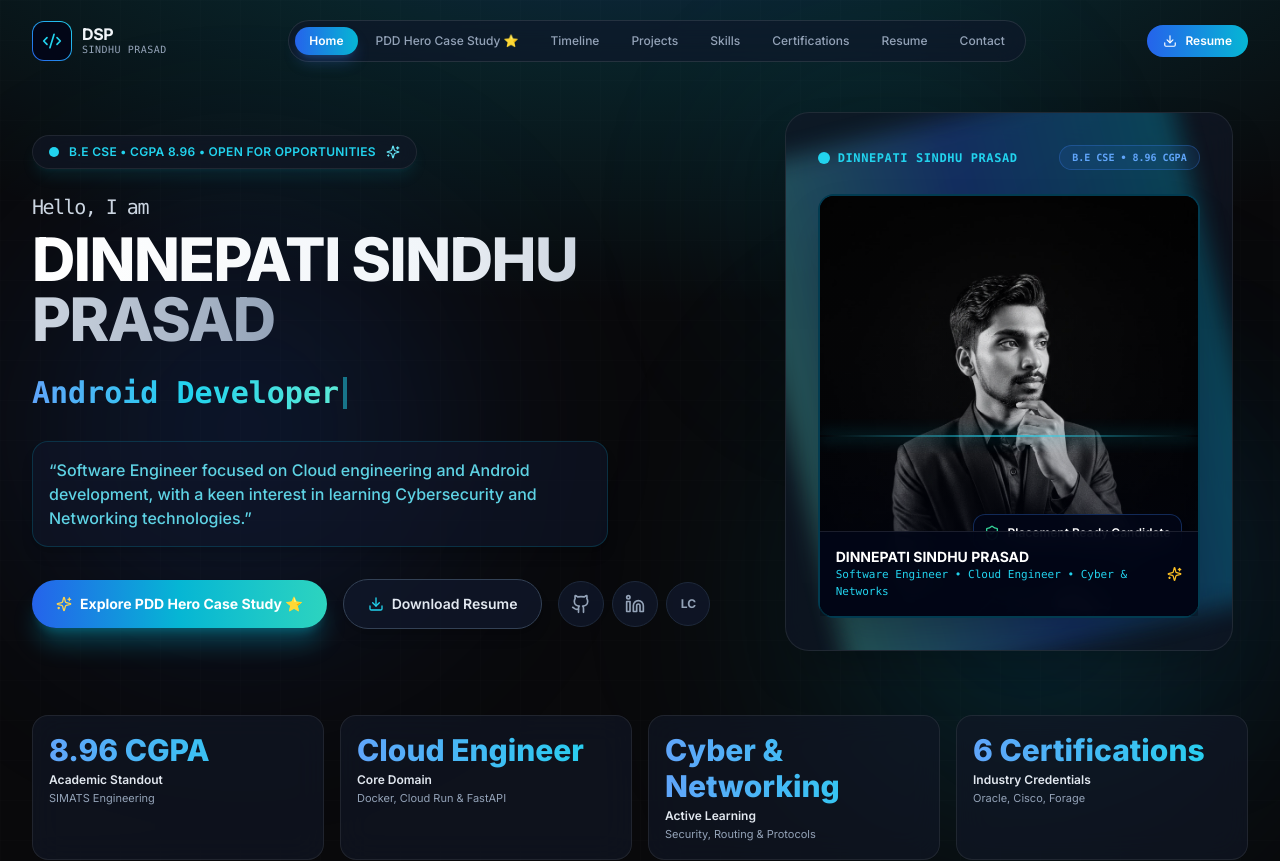
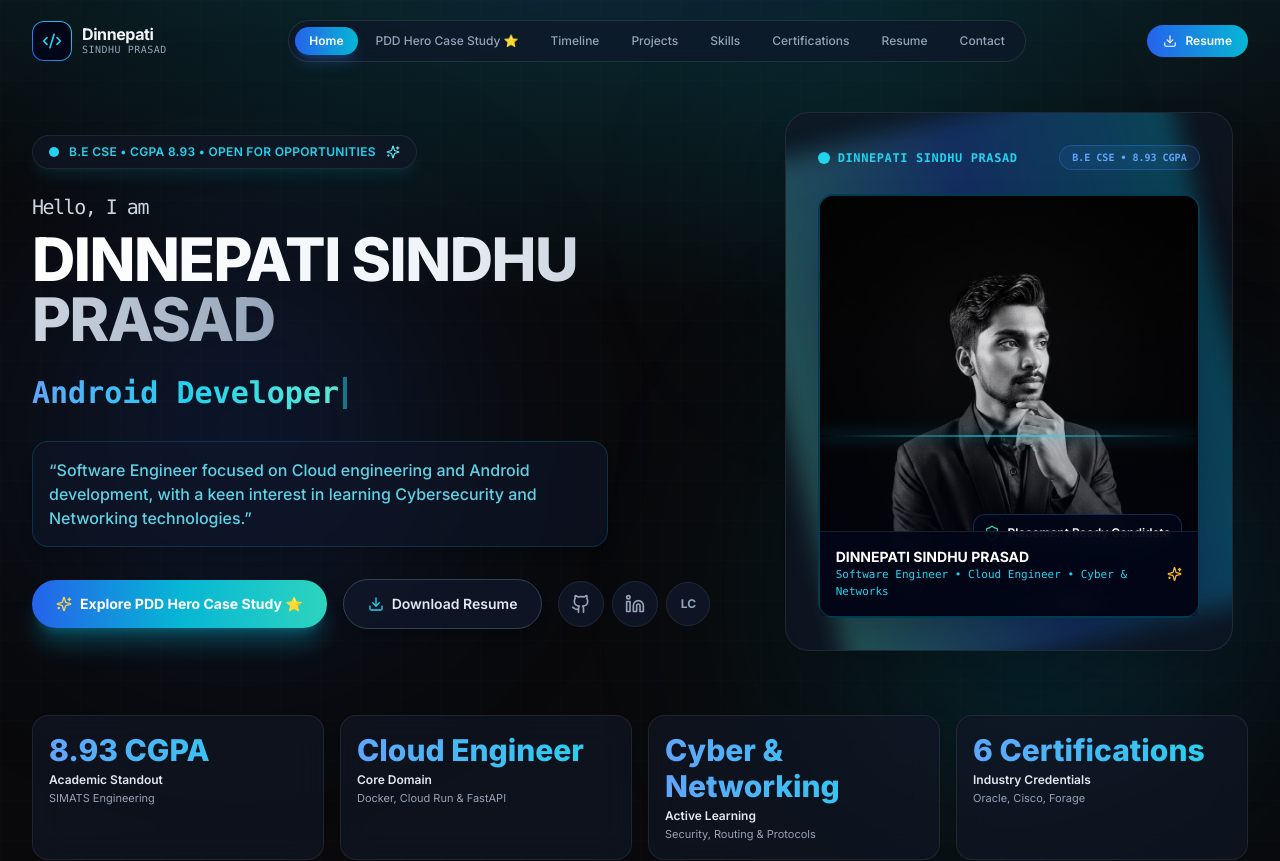
Before and after one commit to dinnepatiprasad56-design/portfolio, a Next.js app: page / in a window 1280 px wide. Shown: the top 861 px of the page. Built offline with nearby package versions, Linux system fonts and the light colour scheme.

Commit message:
fix: replace DSP branding with Dinnepati and update CGPA to 8.93 across all components

```diff
--- a/src/app/layout.tsx
+++ b/src/app/layout.tsx
@@ -32,16 +32,16 @@ export const metadata: Metadata = {
     type: "website",
     locale: "en_US",
     url: "https://github.com/prasad1271",
-    title: "DINNEPATI SINDHU PRASAD | Software Engineer & AI Specialist",
+    title: "DINNEPATI SINDHU PRASAD | Software Engineer & Cloud Engineer",
     description:
-      "Building AI-powered Healthcare Applications and Scalable Software Solutions. CGPA 8.96 B.E CSE Student.",
+      "Cloud Engineering, Android Applications, and Scalable Software Solutions. CGPA 8.93 B.E CSE Student.",
     siteName: "Dinnepati Sindhu Prasad Portfolio",
   },
   twitter: {
     card: "summary_large_image",
-    title: "DINNEPATI SINDHU PRASAD | Software Engineer & AI Specialist",
+    title: "DINNEPATI SINDHU PRASAD | Software Engineer & Cloud Engineer",
     description:
-      "Building AI-powered Healthcare Applications and Scalable Software Solutions.",
+      "Cloud Engineering, Android Applications, and Scalable Software Solutions.",
   },
   robots: {
     index: true,
--- a/src/components/AboutSection.tsx
+++ b/src/components/AboutSection.tsx
@@ -30,7 +30,7 @@ export const AboutSection: React.FC = () => {
     },
     {
       icon: Award,
-      title: "CGPA 8.96",
+      title: "CGPA 8.93",
       subtitle: "Top Tier Academic Record",
       description: "Consistent Excellence & Core CS Mastery",
       badge: "Distinction",
@@ -130,8 +130,8 @@ export const AboutSection: React.FC = () => {
                 {/* SVG Avatar Graphic */}
                 <div className="relative w-full h-80 rounded-2xl bg-gradient-to-b from-slate-950 via-slate-900 to-slate-950 flex flex-col items-center justify-center p-6 border border-slate-800">
                   <div className="w-32 h-32 rounded-full bg-gradient-to-tr from-blue-600 to-cyan-400 p-1 shadow-xl shadow-cyan-500/20 mb-4">
-                    <div className="w-full h-full rounded-full bg-slate-950 flex items-center justify-center text-4xl font-black text-transparent bg-clip-text bg-gradient-to-r from-blue-400 to-cyan-300">
-                      DSP
+                    <div className="w-full h-full rounded-full bg-slate-950 flex items-center justify-center text-xl sm:text-2xl font-black tracking-tight text-transparent bg-clip-text bg-gradient-to-r from-blue-400 to-cyan-300">
+                      Dinnepati
                     </div>
                   </div>
 
@@ -139,7 +139,7 @@ export const AboutSection: React.FC = () => {
                     DINNEPATI SINDHU PRASAD
                   </h3>
                   <p className="text-xs text-cyan-400 font-mono mt-1">
-                    Software & AI Engineer
+                    Software & Cloud Engineer
                   </p>
 
                   <div className="mt-4 flex flex-wrap justify-center gap-2">
@@ -147,7 +147,7 @@ export const AboutSection: React.FC = () => {
                       B.E CSE 2027
                     </span>
                     <span className="px-2.5 py-1 rounded-full text-[10px] font-semibold bg-emerald-500/10 text-emerald-400 border border-emerald-500/20">
-                      CGPA 8.96
+                      CGPA 8.93
                     </span>
                     <span className="px-2.5 py-1 rounded-full text-[10px] font-semibold bg-cyan-500/10 text-cyan-400 border border-cyan-500/20">
                       Chennai, India
--- a/src/components/HeroSection.tsx
+++ b/src/components/HeroSection.tsx
@@ -97,7 +97,7 @@ export const HeroSection: React.FC = () => {
                 <span className="relative inline-flex rounded-full h-2.5 w-2.5 bg-cyan-400"></span>
               </span>
               <span className="text-xs font-semibold tracking-wide uppercase">
-                B.E CSE • CGPA 8.96 • Open for Opportunities
+                B.E CSE • CGPA 8.93 • Open for Opportunities
               </span>
               <Sparkles className="w-3.5 h-3.5 text-cyan-300" />
             </motion.div>
--- a/src/components/Navbar.tsx
+++ b/src/components/Navbar.tsx
@@ -71,7 +71,7 @@ export const Navbar: React.FC = () => {
             </div>
             <div className="flex flex-col">
               <span className="font-bold text-base text-slate-100 tracking-tight leading-none group-hover:text-cyan-400 transition-colors">
-                DSP
+                Dinnepati
               </span>
               <span className="text-[10px] text-slate-400 tracking-wider font-mono">
                 SINDHU PRASAD
--- a/src/components/ResumeSection.tsx
+++ b/src/components/ResumeSection.tsx
@@ -111,7 +111,7 @@ export const ResumeSection: React.FC = () => {
                   </span>
                 </div>
                 <p className="text-xs text-cyan-400 font-mono mt-1">
-                  B.E Computer Science & Engineering • CGPA 8.96 • SIMATS Saveetha University
+                  B.E Computer Science & Engineering • CGPA 8.93 • SIMATS Saveetha University
                 </p>
               </div>
             </div>
@@ -188,7 +188,7 @@ export const ResumeSection: React.FC = () => {
               <div className="p-4 rounded-2xl bg-slate-900/60 border border-slate-800 space-y-2 hover:border-cyan-500/30 transition-all">
                 <div className="flex justify-between items-start text-xs">
                   <span className="font-bold text-white">Bachelor of Engineering (B.E) – CSE</span>
-                  <span className="font-mono text-cyan-400 font-bold">8.96 CGPA</span>
+                  <span className="font-mono text-cyan-400 font-bold">8.93 CGPA</span>
                 </div>
                 <div className="text-[11px] text-slate-300">SIMATS Engineering (Saveetha University)</div>
                 <div className="text-[10px] text-slate-500 font-mono">2023 - 2027 • Chennai, India</div>
@@ -325,7 +325,7 @@ export const ResumeSection: React.FC = () => {
 
               <div className="flex items-center gap-2 text-xs text-slate-400">
                 <Sparkles className="w-4 h-4 text-cyan-400" />
-                <span>Verified Candidate • CGPA 8.96 • SIMATS CSE</span>
+                <span>Verified Candidate • CGPA 8.93 • SIMATS CSE</span>
               </div>
             </div>
 
--- a/src/components/TimelineSection.tsx
+++ b/src/components/TimelineSection.tsx
@@ -47,8 +47,8 @@ export const TimelineSection: React.FC = () => {
       subtitle: "SIMATS Engineering (Saveetha University)",
       date: "2023 – 2027",
       location: "Chennai, India",
-      description: "Academic standout maintaining an 8.96 / 10 CGPA distinction, specializing in Artificial Intelligence, Mobile Engineering, and Cloud Systems.",
-      badge: "8.96 CGPA",
+      description: "Academic standout maintaining an 8.93 / 10 CGPA distinction, specializing in Artificial Intelligence, Mobile Engineering, and Cloud Systems.",
+      badge: "8.93 CGPA",
       highlights: [
         "Specialized in AI & ML, Mobile Computing, Data Structures & Algorithms, and Cloud Infrastructure.",
         "Engineered PDD_APP: Flagship 3D Medical Neural Mesh Segmentation platform.",
--- a/src/components/ui/ProfileMotionCard.tsx
+++ b/src/components/ui/ProfileMotionCard.tsx
@@ -102,7 +102,7 @@ export const ProfileMotionCard: React.FC<ProfileMotionCardProps> = ({
           </div>
 
           <div className="px-3 py-1 rounded-full text-[10px] font-bold font-mono bg-blue-500/10 text-blue-400 border border-blue-500/30">
-            B.E CSE • 8.96 CGPA
+            B.E CSE • 8.93 CGPA
           </div>
         </div>
 
--- a/src/data/portfolioData.ts
+++ b/src/data/portfolioData.ts
@@ -101,11 +101,11 @@ export const PORTFOLIO_DATA = {
       "Interested in Cyber & Networking Technologies",
     ],
     subtitle: "Software Engineer focused on Cloud engineering and Android development, with a keen interest in learning Cybersecurity and Networking technologies.",
-    bio: "Dedicated B.E Computer Science student with an 8.96 CGPA, specializing in Cloud Engineering (FastAPI/Cloud Run/Docker), Android development (Kotlin/Jetpack Compose), and actively expanding into Cybersecurity and Computer Networking technologies.",
+    bio: "Dedicated B.E Computer Science student with an 8.93 CGPA, specializing in Cloud Engineering (FastAPI/Cloud Run/Docker), Android development (Kotlin/Jetpack Compose), and actively expanding into Cybersecurity and Computer Networking technologies.",
     location: "Chennai, India",
     phone: "+91 7285931308",
     email: "dinnipatiprasad@gmail.com",
-    cgpa: "8.96",
+    cgpa: "8.93",
     socialLinks: {
       github: "https://github.com/prasad1271",
       githubRepo: "https://github.com/dinnepatiprasad56-design/portfolio",
@@ -120,7 +120,7 @@ export const PORTFOLIO_DATA = {
       resumePreviewUrl: "https://drive.google.com/file/d/16voYeC3-XknxWEIf0luRUjlw9ennVrn9/preview",
     },
     quickStats: [
-      { label: "Academic Standout", value: "8.96 CGPA", detail: "SIMATS Engineering" },
+      { label: "Academic Standout", value: "8.93 CGPA", detail: "SIMATS Engineering" },
       { label: "Core Domain", value: "Cloud Engineer", detail: "Docker, Cloud Run & FastAPI" },
       { label: "Active Learning", value: "Cyber & Networking", detail: "Security, Routing & Protocols" },
       { label: "Industry Credentials", value: "6 Certifications", detail: "Oracle, Cisco, Forage" },
@@ -529,10 +529,10 @@ export const PORTFOLIO_DATA = {
       institution: "SIMATS Engineering (Saveetha University)",
       location: "Chennai, India",
       period: "2023 – 2027",
-      score: "8.96",
+      score: "8.93",
       scoreType: "CGPA" as const,
       highlights: [
-        "Top tier academic performance with CGPA of 8.96 / 10.",
+        "Top tier academic performance with CGPA of 8.93 / 10.",
         "Specialized coursework in AI & ML, Mobile Computing, Data Structures & Algorithms, Computer Networks, and Cloud Infrastructure.",
         "Active member of departmental technical coding clubs and innovation project showcases.",
       ],
```
